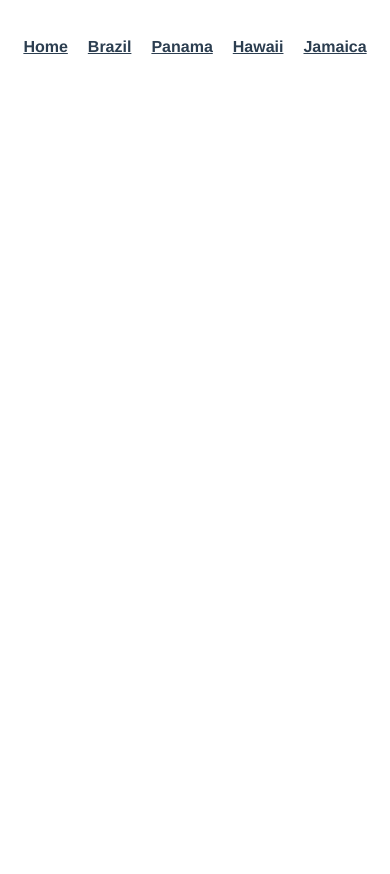
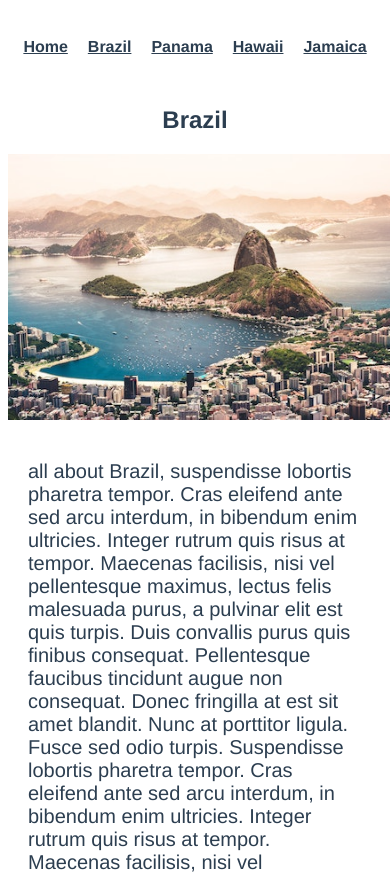
Before and after one commit to magno193/vue-projects, a Vue app in the folder travel-app/: page /details/1 in a window 390 px wide. Shown: the top 874 px of the page. Before the commit the page ends 844 px from the top, so only its background shows below. Built offline with nearby package versions, Linux system fonts and the light colour scheme.

Commit message:
Named routes, route params & dynamic routes

```diff
--- a/travel-app/src/router/index.js
+++ b/travel-app/src/router/index.js
@@ -31,6 +31,14 @@ const routes = [
     name: "panama",
     component: () => import(/* webpackChunkName: "panama" */ "@/views/Panama"),
   },
+  {
+    path: "/details/:id",
+    name: "DestinationDetails",
+    component: () =>
+      import(
+        /* webpackChunkName: "DestinationDetails" */ "@/views/DestinationDetails"
+      ),
+  },
 ];
 
 const router = new VueRouter({
--- /dev/null
+++ b/travel-app/src/views/DestinationDetails.vue
@@ -0,0 +1,58 @@
+<template>
+  <section class="destination">
+    <h1>{{ destination.name }}</h1>
+    <div class="destination-details">
+      <img
+        :src="require(`@/assets/${destination.image}`)"
+        :alt="destination.name"
+      />
+      <p>{{ destination.description }}</p>
+    </div>
+  </section>
+</template>
+
+<script>
+import store from "@/store.js";
+export default {
+  name: "DestinationDetails",
+  data() {
+    return {
+      destinationId: this.$route.params.id,
+    };
+  },
+  computed: {
+    destination() {
+      return store.destinations.find(
+        (destination) => destination.id == this.destinationId
+      );
+    },
+  },
+};
+</script>
+
+<style scoped>
+img {
+  min-width: 400px;
+  height: 100%;
+}
+.destination-details {
+  display: flex;
+  justify-content: space-between;
+}
+p {
+  margin: 0 40px;
+  font-size: 20px;
+  text-align: left;
+}
+@media (max-width: 900px) {
+  .destination-details {
+    flex-wrap: wrap;
+  }
+  img {
+    margin: 0 auto;
+  }
+  p {
+    margin: 40px 20px;
+  }
+}
+</style>
--- a/travel-app/src/views/Home.vue
+++ b/travel-app/src/views/Home.vue
@@ -3,11 +3,15 @@
     <h1>All Destinations</h1>
     <div class="destinations">
       <div v-for="destination in destinations" :key="destination.name">
-        <router-link :to="destination.slug">
+        <router-link
+          :to="{ name: 'DestinationDetails', params: { id: destination.id } }"
+        >
           <h2>{{ destination.name }}</h2>
         </router-link>
         <figure>
-          <router-link :to="destination.slug">
+          <router-link
+            :to="{ name: 'DestinationDetails', params: { id: destination.id } }"
+          >
             <img
               :src="require(`@/assets/${destination.image}`)"
               :alt="destination.name"
```
